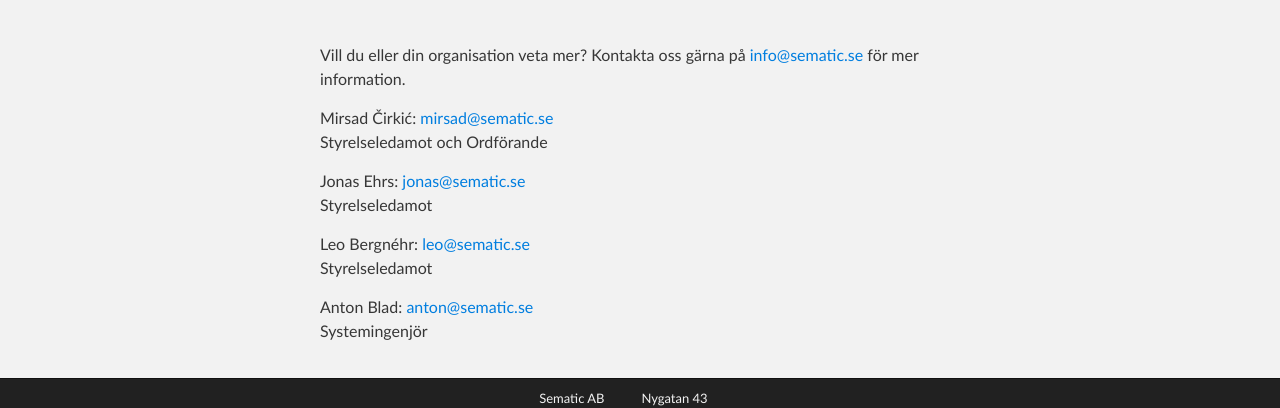
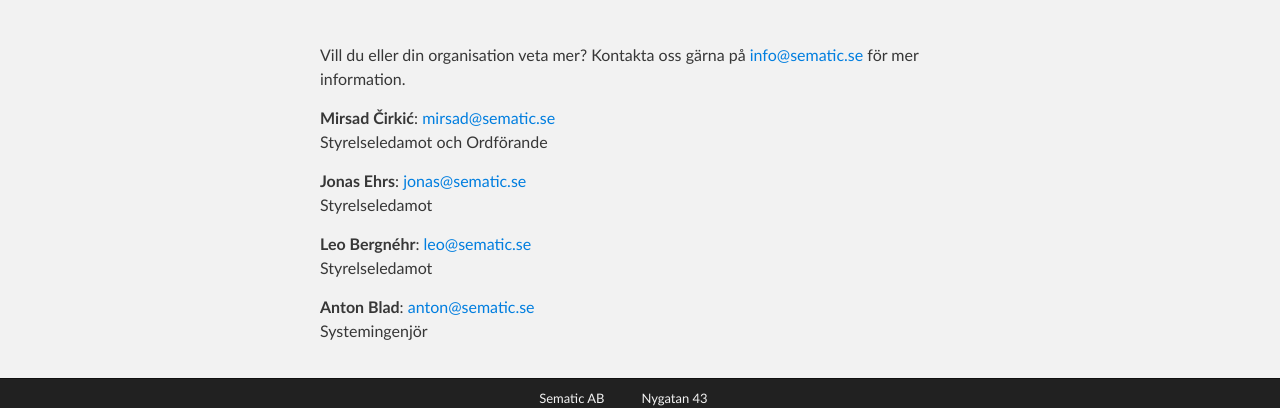
Before and after one commit to sematic/sematic.github.com, a Jekyll site: the page built from kontakt/index.markdown, in a window 1280 px wide. Shown: the part 277-685 px from the top of the page. Built offline with Jekyll 4.4.1, drawn with Linux system fonts in a browser that asks for light colours; Markdown is read by kramdown in place of the engine named in the settings.

```diff
--- a/kontakt/index.markdown
+++ b/kontakt/index.markdown
@@ -5,16 +5,16 @@ title: Kontakt och Organisation
 
 Vill du eller din organisation veta mer? Kontakta oss gärna på <a href="mailto:{{ site.email }}">{{ site.email }}</a> för mer information.
 
-<b>Mirsad Čirkić</b>: <a href="mailto:mirsad@sematic.se">mirsad@sematic.se</a>
+**Mirsad Čirkić**: <a href="mailto:mirsad@sematic.se">mirsad@sematic.se</a>
 <br>Styrelseledamot och Ordförande
 
 
-<b>Jonas Ehrs</b>: <a href="mailto:jonas@sematic.se">jonas@sematic.se</a>
+**Jonas Ehrs**: <a href="mailto:jonas@sematic.se">jonas@sematic.se</a>
 <br>Styrelseledamot
 
 
-<b>Leo Bergnéhr</b>: <a href="mailto:leo@sematic.se">leo@sematic.se</a>
+**Leo Bergnéhr**: <a href="mailto:leo@sematic.se">leo@sematic.se</a>
 <br>Styrelseledamot
 
-<b>Anton Blad</b>: <a href="mailto:anton@sematic.se">anton@sematic.se</a>
+**Anton Blad**: <a href="mailto:anton@sematic.se">anton@sematic.se</a>
 <br>Systemingenjör
```
